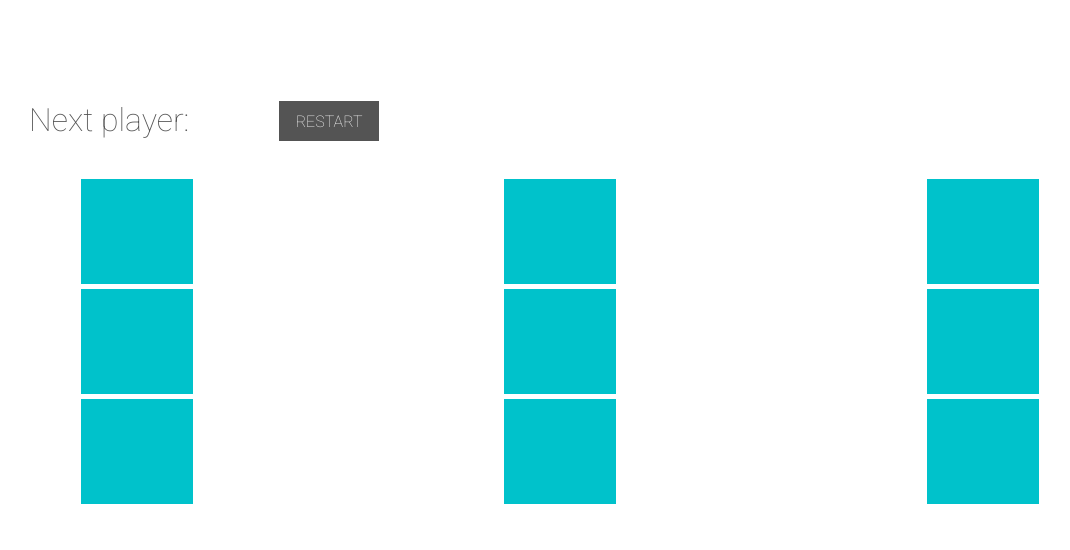
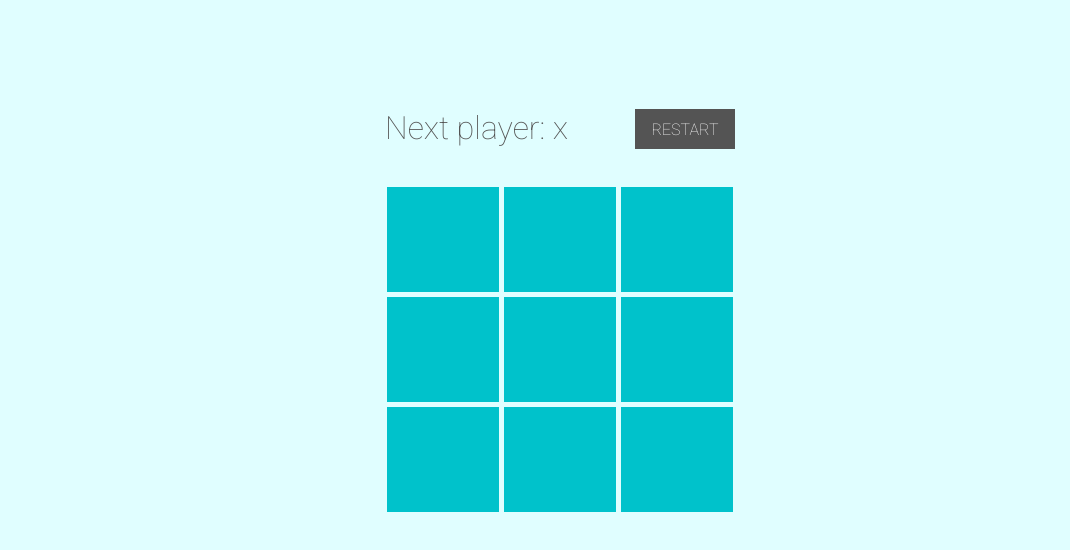
Before and after one commit to paunil/tic-tac-toe, a React (Create React App) app: page / in a window 1280 px wide. Shown: the top 550 px of the page, without its empty margins (80-1150 px from the left). Built offline with nearby package versions, Linux system fonts and the light colour scheme.

Commit message:
implement App

```diff
--- a/src/components/App.tsx
+++ b/src/components/App.tsx
@@ -1,14 +1,24 @@
-import React from 'react'
+import React, { useState } from 'react'
 import Board from './Board'
 import Header from './Header'
 
 
 function App() {
 
+  const [currentPlayer, setCurrentPlayer] = useState<string>('x')
+
+  const switchPlayer = () => {
+    if (currentPlayer === 'x') {
+      setCurrentPlayer('o')
+    } else {
+      setCurrentPlayer('x')
+    }
+  }
+
   return (
     <div className="app-container">
-      <Header/>
-      <Board/>
+      <Header currentPlayer={currentPlayer}/>
+      <Board currentPlayer={currentPlayer} switchPlayer={switchPlayer}/>
     </div>
   )
 }
--- a/src/scss/index.scss
+++ b/src/scss/index.scss
@@ -0,0 +1,10 @@
+html, body {
+  height: 100%;
+  background: #e0feff;
+}
+
+.app-container {
+  display: flex;
+  flex-direction: column;
+  align-items: center;
+}
```
